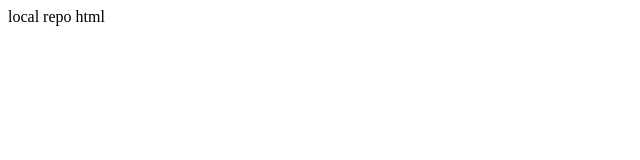
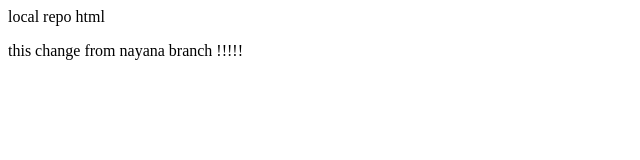
Before and after one commit to nayanabs13508/LocalRepo, a plain HTML site: page index.html in a window 1280 px wide. Shown: the whole page, without its empty margins (0-640 px from the left). Drawn offline with Linux system fonts and the light colour scheme.

Commit message:
from nayana branch

```diff
--- a/index.html
+++ b/index.html
@@ -1 +1,4 @@
 <p> local repo html</p>
+<p>this change from nayana branch
+    !!!!!
+</p>
```
